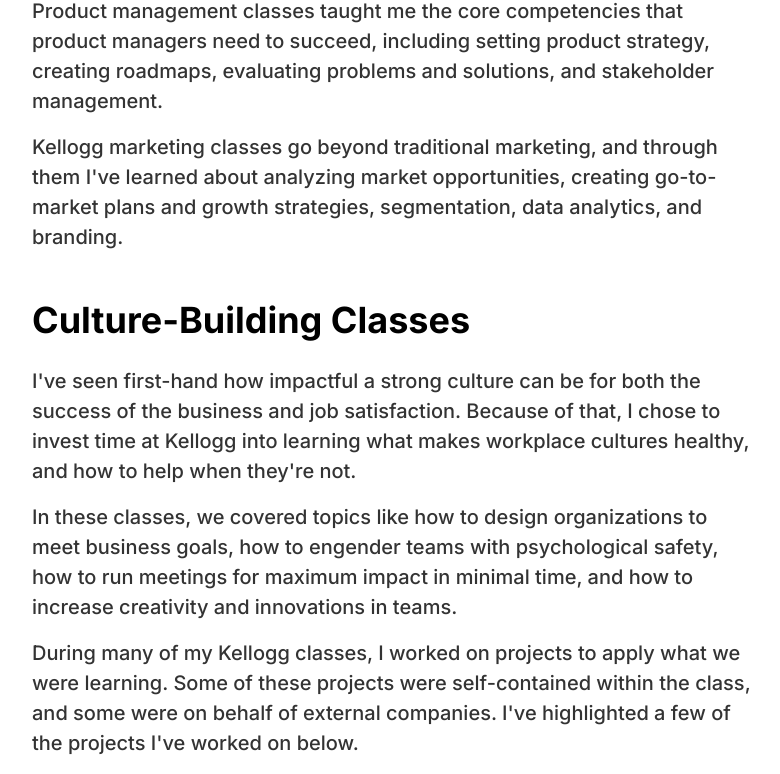
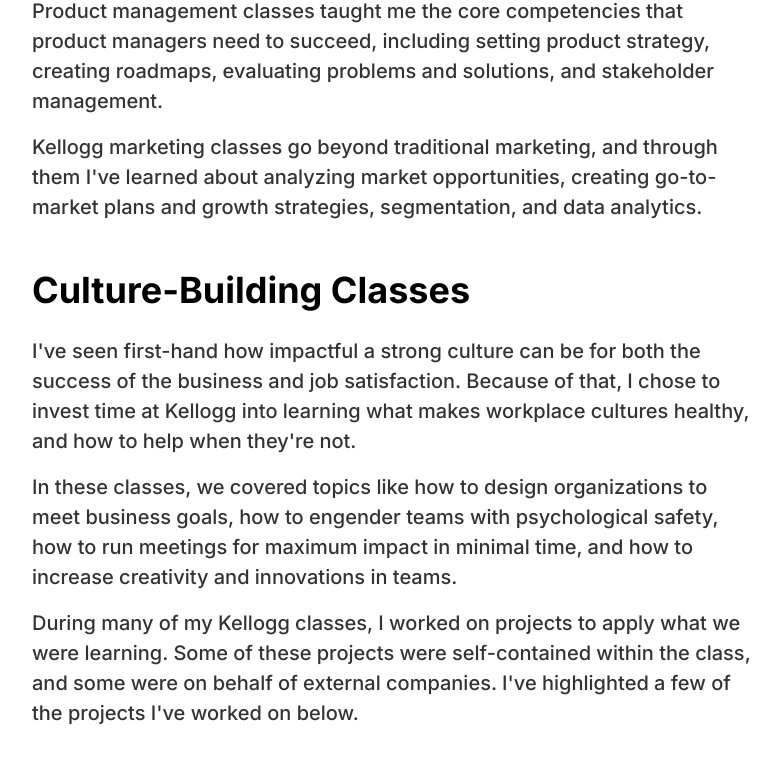
Before and after one commit to jackson-steele/jacksonsteele-dev, a Next.js app: page /mba in a window 1280 px wide. Shown: the part 1255-2029 px from the top of the page, without its empty margins (248-1028 px from the left). Built offline with nearby package versions, Linux system fonts and the light colour scheme.

Commit message:
Update copy

```diff
--- a/app/mba/page.tsx
+++ b/app/mba/page.tsx
@@ -26,7 +26,7 @@
             Product management classes taught me the core competencies that product managers need to succeed, including setting product strategy, creating roadmaps, evaluating problems and solutions, and stakeholder management.
           </p>
           <p className="mt-4" style={{ color: "rgba(0,0,0,0.8)", fontSize: "20px" }}>
-            Kellogg marketing classes go beyond traditional marketing, and through them I&apos;ve learned about analyzing market opportunities, creating go-to-market plans and growth strategies, segmentation, data analytics, and branding.
+            Kellogg marketing classes go beyond traditional marketing, and through them I&apos;ve learned about analyzing market opportunities, creating go-to-market plans and growth strategies, segmentation, and data analytics.
           </p>
         </section>
 
@@ -105,7 +105,7 @@
             </a>
           </div>
           <p className="mt-6" style={{ color: "rgba(0,0,0,0.8)", fontSize: "20px" }}>
-            While I am not planning on taking this to market, I am currently working on building it with the help of Claude Code. Coming soon!
+            While I am not currently planning on taking this to market, I am currently working on building it with the help of Claude Code. Coming soon!
           </p>
         </section>
       </div>
--- a/app/page.tsx
+++ b/app/page.tsx
@@ -188,7 +188,7 @@
             <div>
               <h5>Astrophysics Problem-Solver</h5>
               <p style={{ color: "rgba(0,0,0,0.7)", fontSize: "20px" }}>
-                As an astrophysicist, I learned to tackle galaxy-scale problems by decomposing them into bite-sized chunks that I can solve using data and experiments.
+                As an astrophysicist, I learned to tackle galaxy-scale problems by deconstructing them into bite-sized chunks that I can solve using data and experiments.
               </p>
             </div>
             <div>
```
